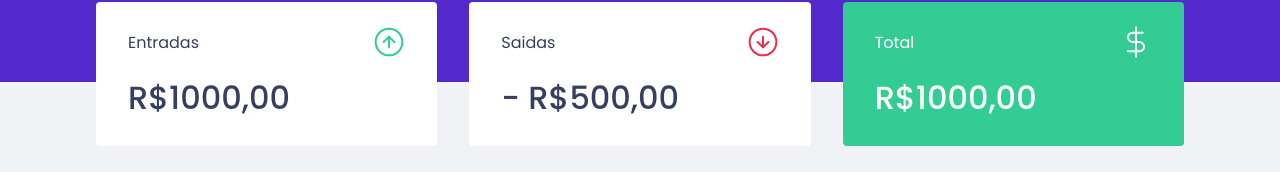
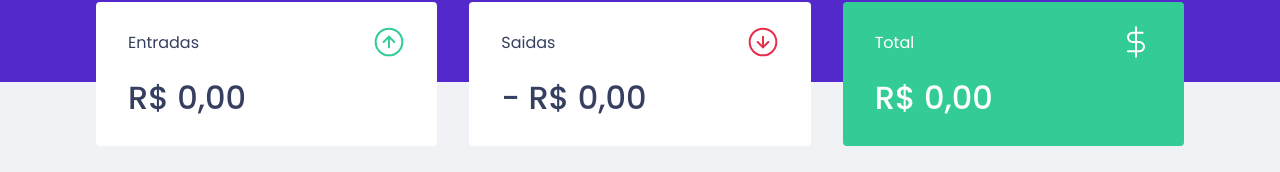
Before and after one commit to thaua97/datmoney, a React (Create React App) app: page / in a window 1280 px wide. Shown: the part 190-362 px from the top of the page. Built offline with nearby package versions, Linux system fonts and the light colour scheme; no server answers; what miragejs would draw is missing.

Commit message:
:sparkles: Integrat summary

```diff
--- a/src/components/Summary/index.jsx
+++ b/src/components/Summary/index.jsx
@@ -1,4 +1,7 @@
 import React, { useContext } from 'react';
+import { formatMoney } from '../../services/format';
+import Context from '../../context';
+
 // styles
 import { Container } from "./styles";
 
@@ -6,12 +9,26 @@
 import incomeImg from "../../assets/income.svg";
 import outcomeImg from "../../assets/outcome.svg";
 import totalImg from "../../assets/total.svg";
-import Context from '../../context';
 
 export function Summary() {
-    const data = useContext(Context.TransactionContext);
+    const { transactions } = useContext(Context.TransactionContext);
 
-    console.log(data);
+    const summary = transactions.reduce((acc, transaction) => {
+        if(transaction.type === 'deposit') {
+            acc.deposits += transaction.amount;
+            acc.total += transaction.amount;
+
+        } else {
+            acc.withdraws += transaction.amount;
+            acc.total -= transaction.amount;
+        }
+
+        return acc;
+    }, {
+        deposits: 0,
+        withdraws: 0,
+        total: 0
+    });
 
     return (
        <Container>
@@ -20,7 +37,7 @@
                    <p>Entradas</p>
                    <img src={incomeImg} alt="income" />
                </header>
-               <strong>R$1000,00</strong>
+               <strong>{formatMoney(summary.deposits)}</strong>
            </div>
 
            <div>
@@ -28,7 +45,7 @@
                    <p>Saidas</p>
                    <img src={outcomeImg} alt="outcome" />
                </header>
-               <strong>- R$500,00</strong>
+               <strong>- {formatMoney(summary.withdraws)}</strong>
            </div>
 
            <div>
@@ -36,7 +53,7 @@
                    <p>Total</p>
                    <img src={totalImg} alt="total" />
                </header>
-               <strong>R$1000,00</strong>
+               <strong>{formatMoney(summary.total)}</strong>
            </div>
        </Container>
     );
```
